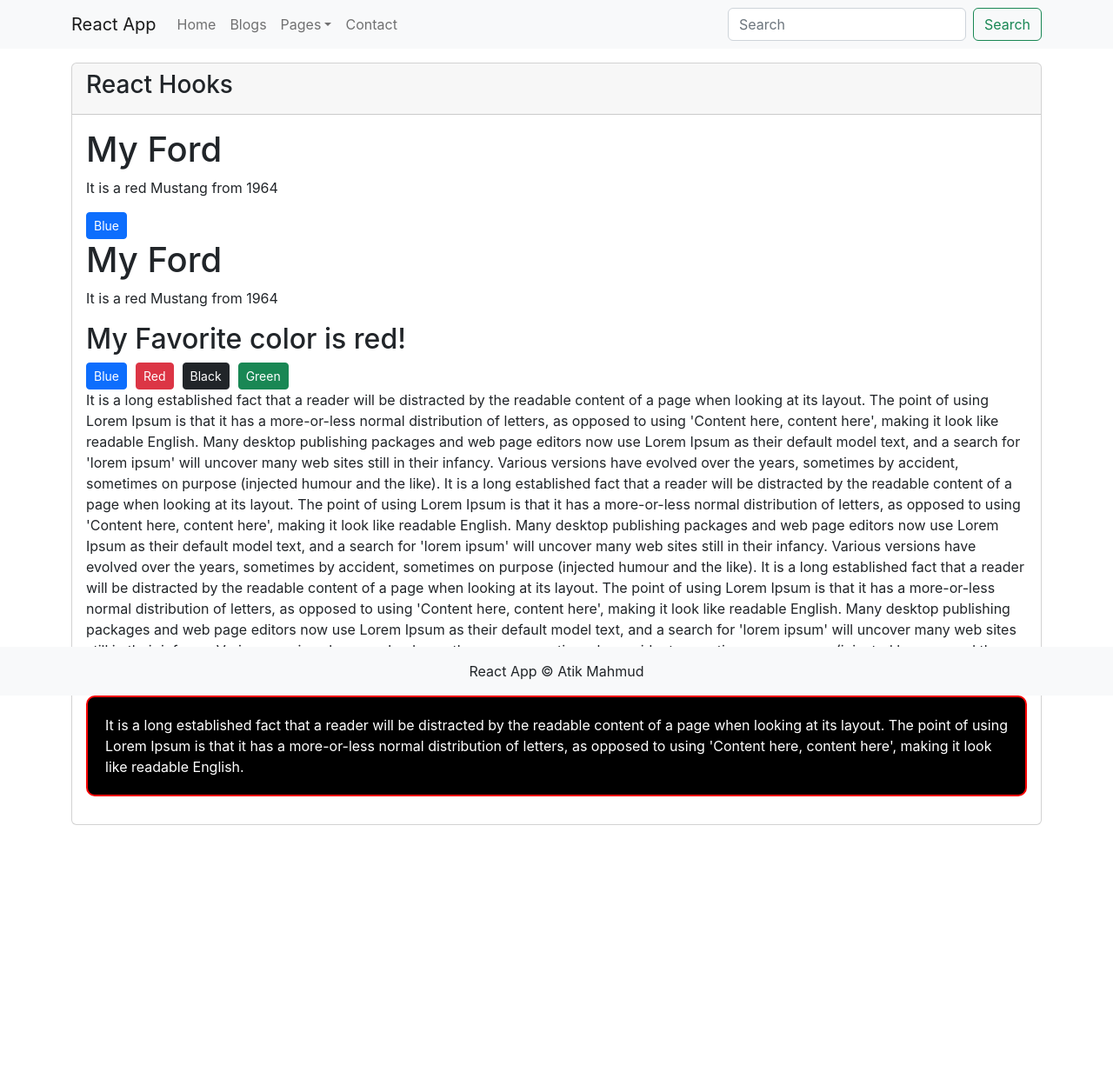
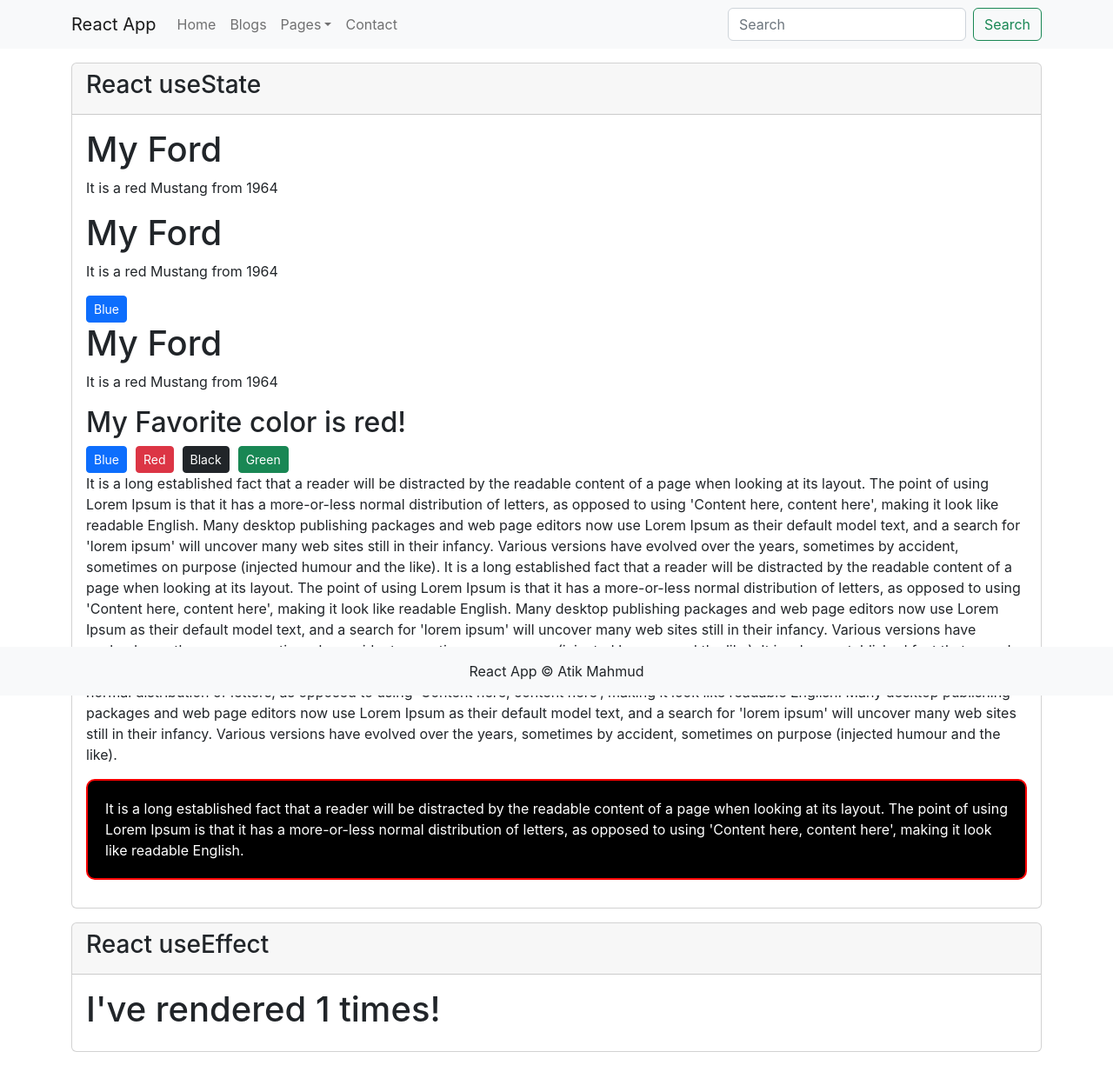
Before and after one commit to atiikmahmud/React-js, a React (Create React App) app: page /hooks in a window 1280 px wide. Shown: the top 1248 px of the page at 87% size. Before the commit the page ends 1024 px from the top, so only its background shows below. Built offline with nearby package versions, Linux system fonts and the light colour scheme.

Commit message:
React hooks

```diff
--- a/src/pages/Hooks.js
+++ b/src/pages/Hooks.js
@@ -1,4 +1,4 @@
-import { useState } from "react";
+import { useEffect, useState } from "react";
 
 const Hooks = () => {
 
@@ -59,15 +59,42 @@ const Hooks = () => {
     )
   }
 
+  function NewCar2(){
+    const [brand, setBrand] = useState("Ford");
+    const [model, setModel] = useState("Mustang");
+    const [year,  setMOdel] = useState("1964");
+    const [color, setColor] = useState("red");
+
+    return(
+      <>
+        <h1>My {brand}</h1>
+        <p>It is a {color} {model} from {year}</p>
+      </>
+    )
+  }
+
+  function Timer() {
+    const [count, setCount] = useState(0);
+
+    useEffect(() => {
+      setTimeout(() => {
+        setCount((count) => count + 1);
+      }, 1000);
+    }, []);
+
+    return <h1>I've rendered {count} times!</h1>;
+  }
+
   return (
       <>
         {/* Home Page Content Section Start */}
         <div className="container">
           <div className="card">
             <div className="card-header">
-              <h3>React Hooks</h3>
+              <h3>React useState</h3>
             </div>
             <div className="card-body">
+              <NewCar2 />
               <NewCar />
               <Car />
               <FavoriteColor />
@@ -77,6 +104,15 @@ const Hooks = () => {
 
             </div>
           </div>
+
+          <div className="card mt-3">
+            <div className="card-header">
+              <h3>React useEffect</h3>
+            </div>
+            <div className="card-body">
+                <Timer />
+            </div>
+          </div>
         </div>
         {/* Home Page Content Section End */}
       </>
```
